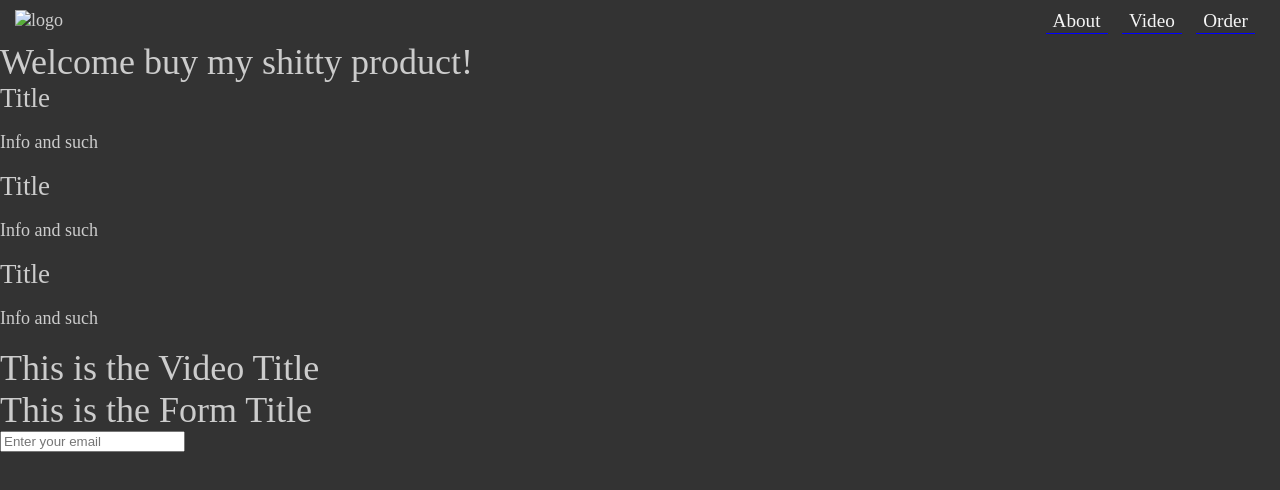
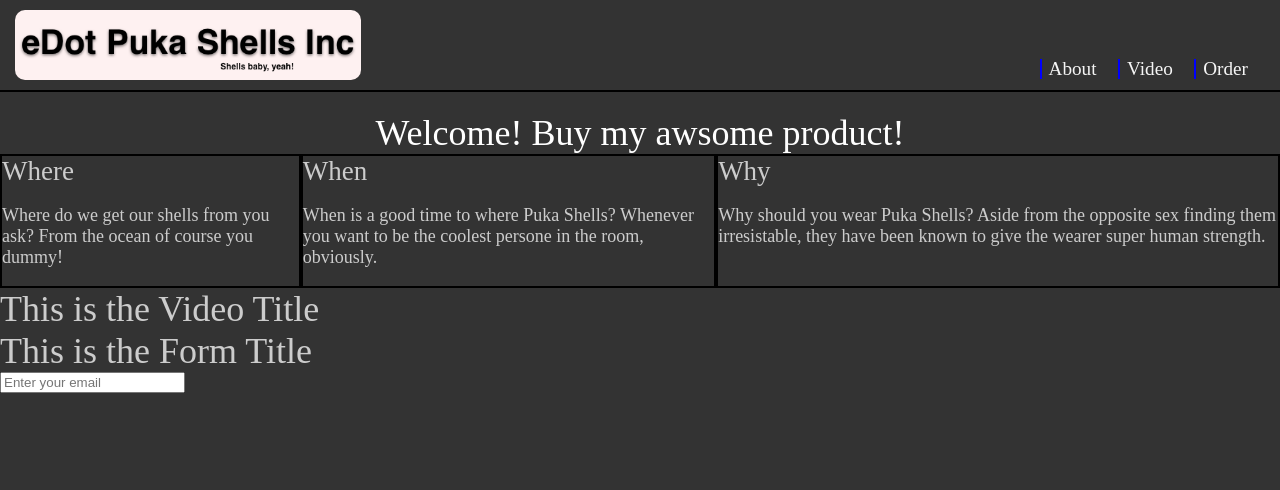
Before and after one commit to eli9000/product-landing-page, a plain HTML site: page index.html in a window 1280 px wide. Drawn offline with Linux system fonts and the light colour scheme.

Commit message:
logo added

```diff
--- a/index.html
+++ b/index.html
@@ -7,31 +7,47 @@
 
   <body>
     <header id="header">
-      <img src="logo.jpg" alt="logo" class="logo" id="header-img" />
+      <img
+        src="product.png"
+        alt="logo"
+        class="logo"
+        id="header-img"
+        height="70px"
+      />
       <nav id="nav-bar">
         <ul>
           <li class="nav-link"><a href="#about">About</a></li>
           <li class="nav-link"><a href="#video">Video</a></li>
-          <li class="nav-link"><a href="#order">Order</a></li>
+          <li class="nav-link"><a href="#form">Order</a></li>
         </ul>
       </nav>
     </header>
 
     <main class="home">
-      <h1 class="title">Welcome buy my shitty product!</h1>
+      <h1 class="main-title">Welcome! Buy my awsome product!</h1>
       <div class="about" id="about">
         <div class="container">
           <div class="box">
-            <h2 class="box-title">Title</h2>
-            <p>Info and such</p>
+            <h2 class="box-title">Where</h2>
+            <p>
+              Where do we get our shells from you ask? From the ocean of course
+              you dummy!
+            </p>
           </div>
           <div class="box">
-            <h2 class="box-title">Title</h2>
-            <p>Info and such</p>
+            <h2 class="box-title">When</h2>
+            <p>
+              When is a good time to where Puka Shells? Whenever you want to be
+              the coolest persone in the room, obviously.
+            </p>
           </div>
           <div class="box">
-            <h2 class="box-title">Title</h2>
-            <p>Info and such</p>
+            <h2 class="box-title">Why</h2>
+            <p>
+              Why should you wear Puka Shells? Aside from the opposite sex
+              finding them irresistable, they have been known to give the wearer
+              super human strength.
+            </p>
           </div>
         </div>
       </div>
--- a/main.css
+++ b/main.css
@@ -33,7 +33,6 @@ a {
   text-decoration: none;
   font-size: 1.2rem;
   padding: 2px 7px;
-  border-bottom: 1px solid blue;
 }
 
 a:hover {
@@ -44,13 +43,52 @@ a:hover {
   -moz-border-radius: 5px;
   -ms-border-radius: 5px;
   -o-border-radius: 5px;
-  box-shadow: 0 4px 8px 0 #888, 0 3px 10px 0 #666;
+  box-shadow: 0 4px 8px 0 blue, 0 3px 10px 0 #666;
 }
 
+/* Header Elements ------------------------- */
 #header {
+  display: flex;
+  justify-content: space-between;
+  align-items: center;
   padding: 10px 15px;
+  border-bottom: 2px solid black;
+}
+
+#header-img {
+  border-radius: 10px;
+  -webkit-border-radius: 10px;
+  -moz-border-radius: 10px;
+  -ms-border-radius: 10px;
+  -o-border-radius: 10px;
 }
 
 #nav-bar {
-  float: right;
+  align-self: flex-end;
 }
+
+.nav-link {
+  border-left: 2px solid blue;
+}
+
+/* Main Body Elements ------------------------- */
+.home {
+  display: flex;
+  flex-direction: column;
+  justify-content: space-between;
+}
+
+.main-title {
+  text-align: center;
+  margin-top: 20px;
+  color: white;
+}
+
+#about > .container {
+  display: flex;
+  justify-content: space-evenly;
+}
+
+.box {
+  border: 2px solid black;
+}
```
Also changed, not shown: product.png (added).
